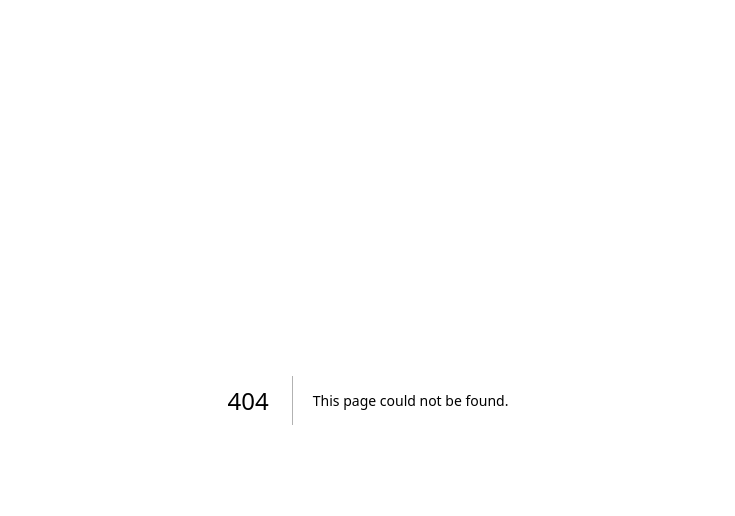
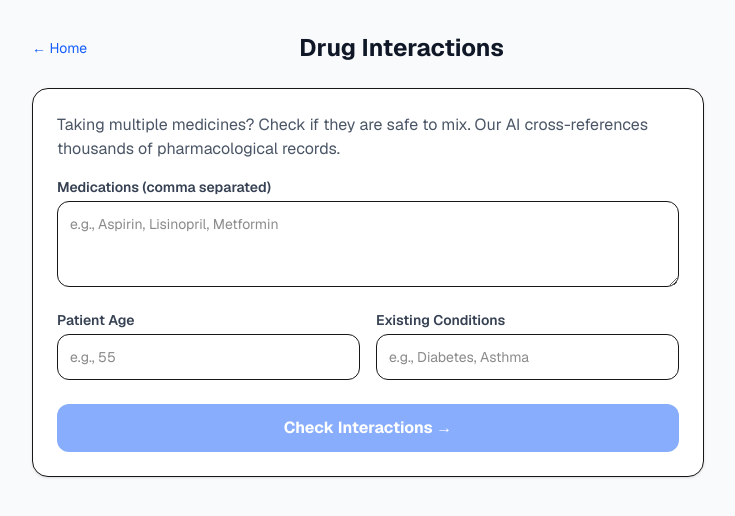
Before and after one commit to coderwrexx/medicalplain, a Next.js app: page /interactions in a window 1280 px wide. Before the commit this address had no page. Shown: the top 516 px of the page, without its empty margins (272-1007 px from the left). Built offline with nearby package versions, Linux system fonts and the light colour scheme.

Commit message:
Phase 7: Added Drug Interaction Checker

```diff
--- /dev/null
+++ b/app/interactions/page.tsx
@@ -0,0 +1,109 @@
+'use client';
+import { useState } from 'react';
+import { useRouter } from 'next/navigation';
+
+export default function Interactions() {
+  const router = useRouter();
+  const [medications, setMedications] = useState('');
+  const [age, setAge] = useState('');
+  const [conditions, setConditions] = useState('');
+  const [loading, setLoading] = useState(false);
+  const [result, setResult] = useState<any>(null);
+
+  const checkInteractions = async () => {
+    if (!medications) return;
+    setLoading(true);
+    try {
+      const res = await fetch('/api/interactions', {
+        method: 'POST',
+        headers: { 'Content-Type': 'application/json' },
+        body: JSON.stringify({ medications, age, conditions }),
+      });
+      const data = await res.json();
+      setResult(data);
+    } catch (error) {
+      alert('Error analyzing interactions.');
+    }
+    setLoading(false);
+  };
+
+  return (
+    <main className="min-h-screen bg-gray-50 p-4">
+      <div className="max-w-2xl mx-auto">
+        <div className="flex items-center gap-3 mb-6 pt-4">
+          <button onClick={() => router.push('/')} className="text-blue-600 hover:underline text-sm">← Home</button>
+          <h1 className="text-2xl font-bold text-gray-900 ml-auto mr-auto">Drug Interactions</h1>
+        </div>
+
+        {!result ? (
+          <div className="bg-white rounded-2xl p-6 shadow-sm border mb-4">
+            <p className="text-gray-600 mb-4">Taking multiple medicines? Check if they are safe to mix. Our AI cross-references thousands of pharmacological records.</p>
+
+            <div className="space-y-4">
+              <div>
+                <label className="block text-sm font-semibold text-gray-700 mb-1">Medications (comma separated)</label>
+                <textarea value={medications} onChange={(e) => setMedications(e.target.value)} placeholder="e.g., Aspirin, Lisinopril, Metformin" className="w-full border rounded-xl p-3 text-sm focus:border-blue-500 outline-none" rows={3}></textarea>
+              </div>
+              <div className="grid grid-cols-2 gap-4">
+                <div>
+                  <label className="block text-sm font-semibold text-gray-700 mb-1">Patient Age</label>
+                  <input type="number" value={age} onChange={(e) => setAge(e.target.value)} placeholder="e.g., 55" className="w-full border rounded-xl p-3 text-sm focus:border-blue-500 outline-none" />
+                </div>
+                <div>
+                  <label className="block text-sm font-semibold text-gray-700 mb-1">Existing Conditions</label>
+                  <input type="text" value={conditions} onChange={(e) => setConditions(e.target.value)} placeholder="e.g., Diabetes, Asthma" className="w-full border rounded-xl p-3 text-sm focus:border-blue-500 outline-none" />
+                </div>
+              </div>
+
+              <button onClick={checkInteractions} disabled={loading || !medications} className="w-full bg-blue-600 text-white font-bold py-3 rounded-xl disabled:opacity-50 mt-2">
+                {loading ? 'Analyzing Pharmacology...' : 'Check Interactions →'}
+              </button>
+            </div>
+          </div>
+        ) : (
+          <div className="space-y-4">
+            <div className="bg-white rounded-2xl p-6 shadow-sm border">
+               <div className="flex justify-between items-start mb-4">
+                 <h2 className="text-xl font-bold text-gray-900">Interaction Report</h2>
+                 <button onClick={() => setResult(null)} className="text-sm text-blue-600 hover:underline">Check new drugs</button>
+               </div>
+
+               <div className={`inline-flex items-center gap-2 px-4 py-2 rounded-full text-sm font-bold mb-6 ${result.isSafe ? 'bg-green-100 text-green-700' : 'bg-red-100 text-red-700'}`}>
+                 {result.isSafe ? '✅ Generally Safe to Mix' : '⚠️ Warning: Harmful Interactions Found'}
+               </div>
+
+               {result.interactions?.length > 0 ? (
+                 <div className="space-y-4 mb-6">
+                   <h3 className="font-semibold text-gray-800 border-b pb-2">Identified Interactions:</h3>
+                   {result.interactions.map((int: any, i: number) => (
+                     <div key={i} className={`rounded-xl p-4 border ${int.severity === 'High' ? 'bg-red-50 border-red-200' : int.severity === 'Medium' ? 'bg-orange-50 border-orange-200' : 'bg-yellow-50 border-yellow-200'}`}>
+                       <div className="flex justify-between font-bold mb-2">
+                         <span className={int.severity === 'High' ? 'text-red-900' : int.severity === 'Medium' ? 'text-orange-900' : 'text-yellow-900'}>{int.drugs}</span>
+                         <span className={`text-xs px-2 py-0.5 rounded-full ${int.severity === 'High' ? 'bg-red-200 text-red-800' : int.severity === 'Medium' ? 'bg-orange-200 text-orange-800' : 'bg-yellow-200 text-yellow-800'}`}>{int.severity} Risk</span>
+                       </div>
+                       <p className="text-sm text-gray-800 mb-2"><span className="font-semibold">Effect: </span>{int.description}</p>
+                       <p className="text-sm text-gray-800"><span className="font-semibold">Action: </span>{int.action}</p>
+                     </div>
+                   ))}
+                 </div>
+               ) : (
+                 <p className="text-gray-600 mb-6 bg-gray-50 p-4 rounded-xl border">No major negative interactions were found between these specific medications.</p>
+               )}
+
+               {result.generalWarnings?.length > 0 && (
+                 <div className="bg-purple-50 rounded-xl p-4 mb-4 border border-purple-100">
+                   <h3 className="font-semibold text-purple-900 mb-2">📌 General Guidelines:</h3>
+                   <ul className="list-disc pl-4 text-sm text-purple-800 space-y-1">
+                     {result.generalWarnings.map((warning: string, i: number) => <li key={i}>{warning}</li>)}
+                   </ul>
+                 </div>
+               )}
+
+               <p className="text-xs text-gray-500 text-center mt-6">{result.disclaimer}</p>
+            </div>
+          </div>
+        )}
+      </div>
+    </main>
+  );
+}
```
Also changed, not shown: app/api/interactions/route.ts (added, +28 -0 lines).
